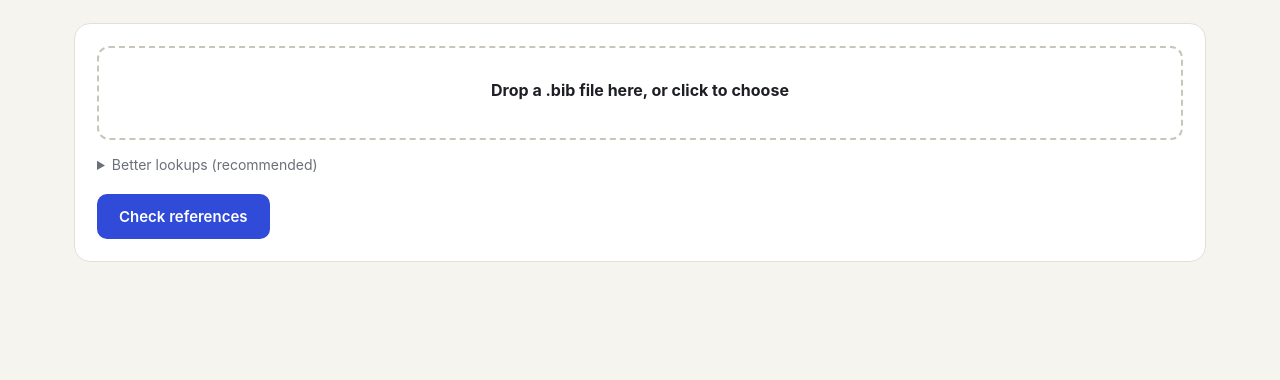
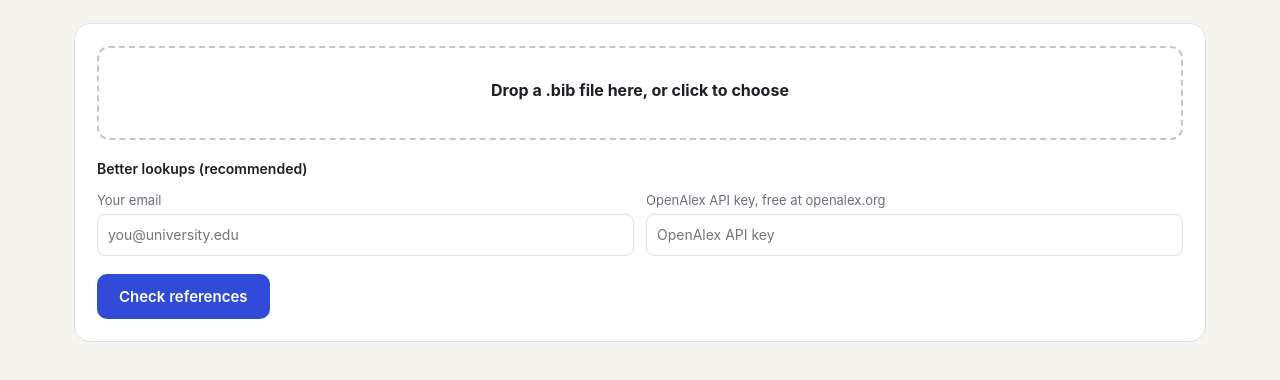
Before and after one commit to Yukyin/refcheck, a plain HTML site: page index.html in a window 1280 px wide. Shown: the part 158-538 px from the top of the page. Drawn offline with Linux system fonts and the light colour scheme.

Commit message:
Update RefCheck

```diff
--- a/index.html
+++ b/index.html
@@ -31,6 +31,8 @@
   summary{cursor:pointer;color:var(--muted);font-size:14px}
   textarea{width:100%;min-height:140px;margin-top:10px;border:1px solid var(--line);border-radius:10px;padding:12px;
     font:13px/1.45 ui-monospace,SFMono-Regular,Menlo,monospace;resize:vertical}
+  #optBox{margin-top:18px}
+  .optTitle{font-size:14px;font-weight:600;color:var(--ink)}
   .opts{display:grid;grid-template-columns:1fr 1fr;gap:12px;margin-top:10px}
   .opts label{display:flex;flex-direction:column;gap:4px;font-size:13px;color:var(--muted)}
   .opts input{border:1px solid var(--line);border-radius:8px;padding:9px 10px;font:inherit;font-size:14px;color:var(--ink)}
@@ -91,13 +93,13 @@
       <div class="fname" id="fname"></div>
       <input type="file" id="file" accept=".bib,.bibtex,.txt" hidden>
     </div>
-    <details id="optBox">
-      <summary data-i18n="options"></summary>
+    <div id="optBox">
+      <div class="optTitle" data-i18n="options"></div>
       <div class="opts">
         <label><span data-i18n="mailto"></span><input id="mailto" type="email" placeholder="you@university.edu" autocomplete="email"></label>
         <label><span data-i18n="oakey"></span><input id="oakey" type="text" placeholder="OpenAlex API key" autocomplete="off"></label>
       </div>
-    </details>
+    </div>
     <div class="row">
       <button class="btn" id="start" data-i18n="start"></button>
     </div>
```
Also changed, not shown: screenshot.png.
